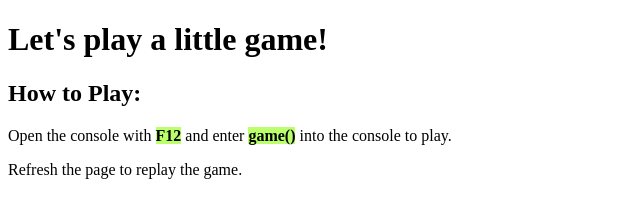
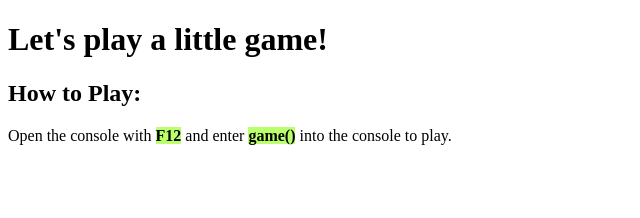
Before and after one commit to TheObsidianEnt/odin-rps-game, a plain HTML site: page index.html in a window 1280 px wide. Shown: the whole page, without its empty margins (0-640 px from the left). Drawn offline with Linux system fonts and the light colour scheme.

Commit message:
Update index.html

```diff
--- a/index.html
+++ b/index.html
@@ -10,6 +10,5 @@
   <h1>Let's play a little game!</h1>
   <h2>How to Play:</h2>
   <p>Open the console with <span>F12</span> and enter <span>game()</span> into the console to play.</p>
-  <p>Refresh the page to replay the game.</p>
 </body>
 </html>
```
